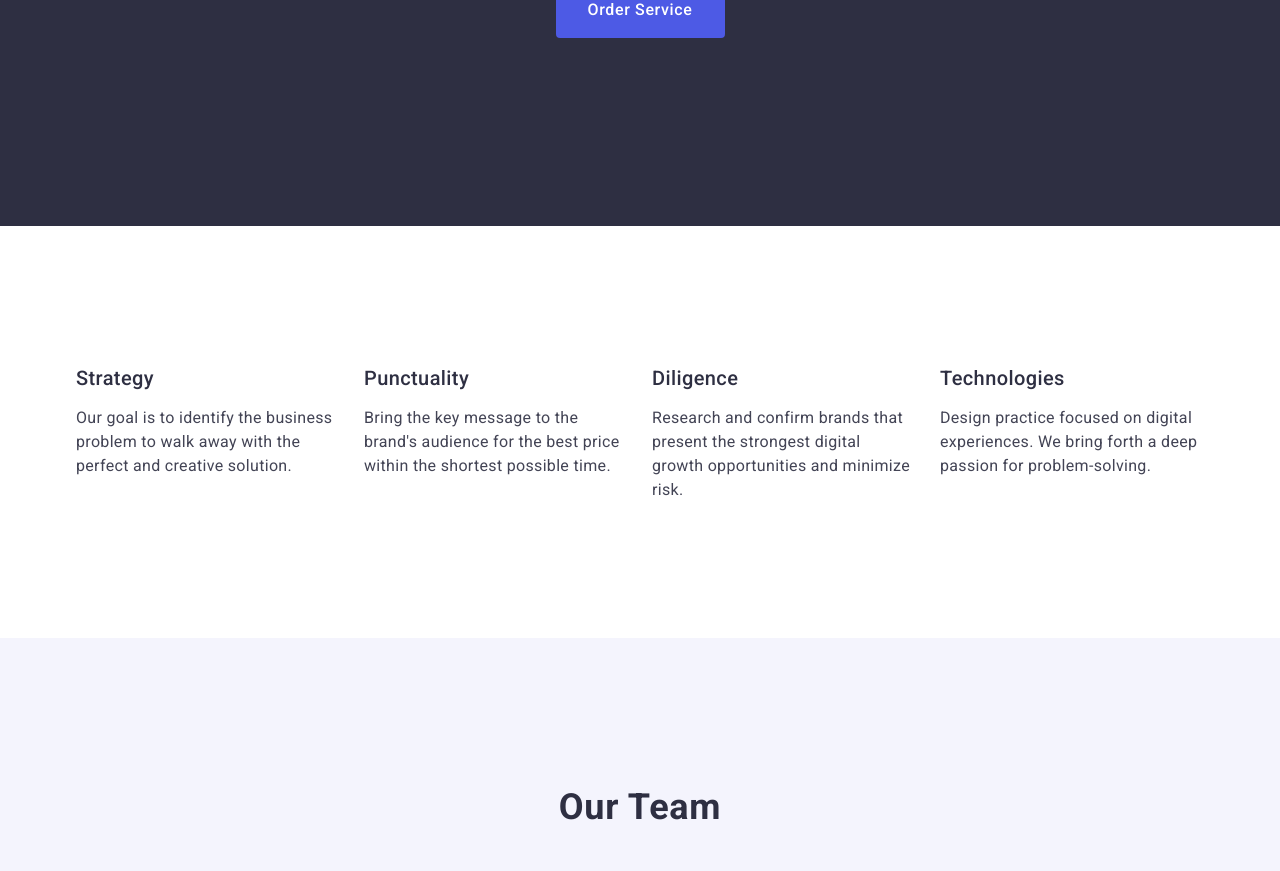
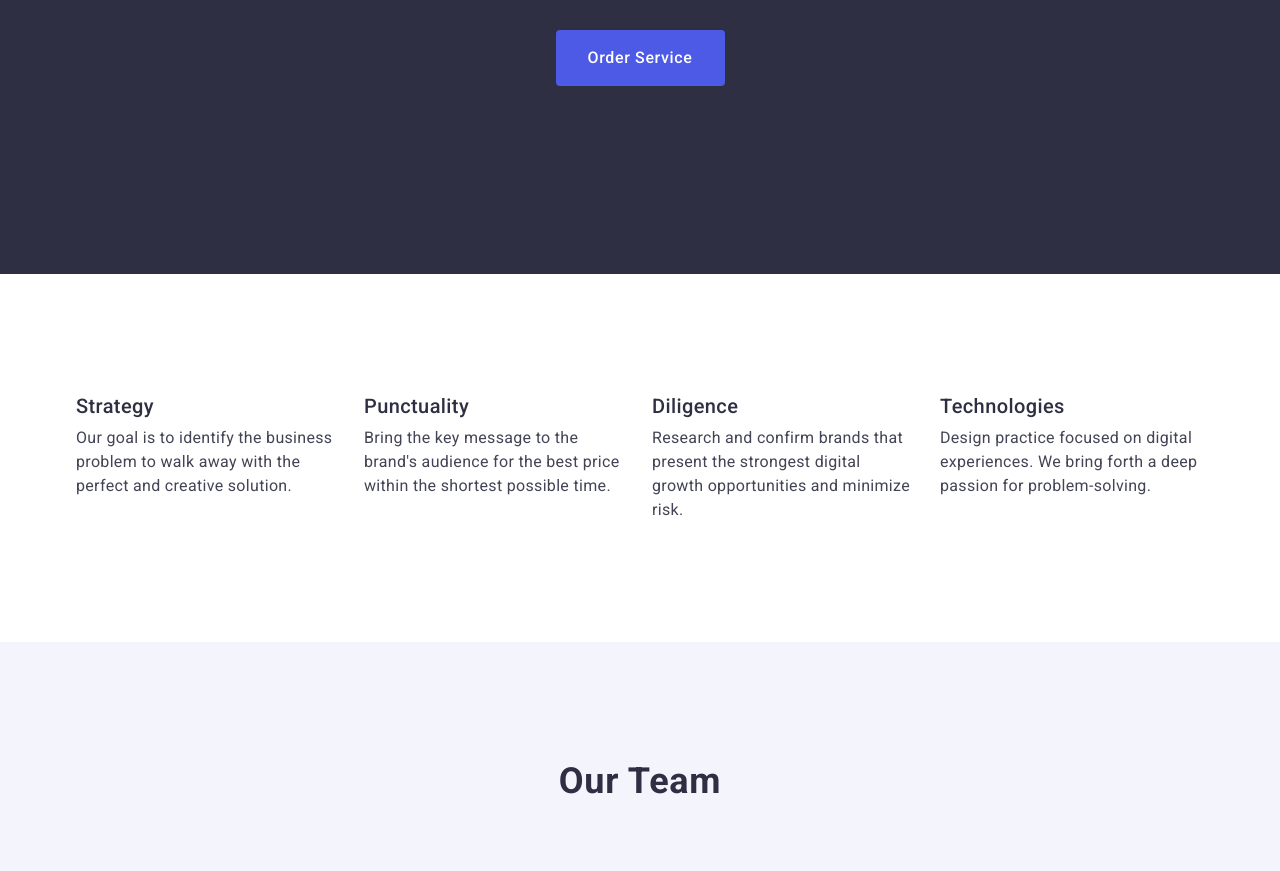
Before and after one commit to alcasinter/goit-markup-hw-03, a plain HTML site: page index.html in a window 1280 px wide. Shown: the part 399-1270 px from the top of the page. Drawn offline with nearby package versions, Linux system fonts and the light colour scheme.

Commit message:
update css

```diff
--- a/css/styles.css
+++ b/css/styles.css
@@ -10,6 +10,18 @@ a {
 
 ul,
 ol {
+  list-style: none;
+  padding: 0;
+  margin: 0;
+}
+
+h1, h2, h3, h4 {
+ list-style: none;
+ padding: 0;
+ margin: 0;
+}
+
+p {
   list-style: none;
   padding: 0;
   margin: 0;
@@ -162,6 +174,7 @@ img {
   border-radius: 4px;
   display: block;
   margin: auto;
+  margin-top: 48px;
 }
 
 .button:hover {
@@ -331,7 +344,8 @@ footer {
   letter-spacing: 0.03em;
   text-transform: uppercase;
   display: inline-block;
-  margin-bottom: 16px;
+  margin-top: 1.5px;
+  margin-bottom: 17.5px;
 }
 
 .name_footer {
@@ -352,4 +366,4 @@ footer {
   font-size: 16px;
   line-height: 1.5; /* 150% */
   letter-spacing: 0.02em;
-}
+  }
--- a/index.html
+++ b/index.html
@@ -232,7 +232,8 @@
         >Web<span class="name_footer">Studio</span></a
       >
       <p class="footer-text">
-        Increase the flow of customers and sales for your business with digital
+        Increase the flow of customers and <br />sales for your business with
+        digital <br />
         marketing & growth solutions.
       </p>
     </div>
```
